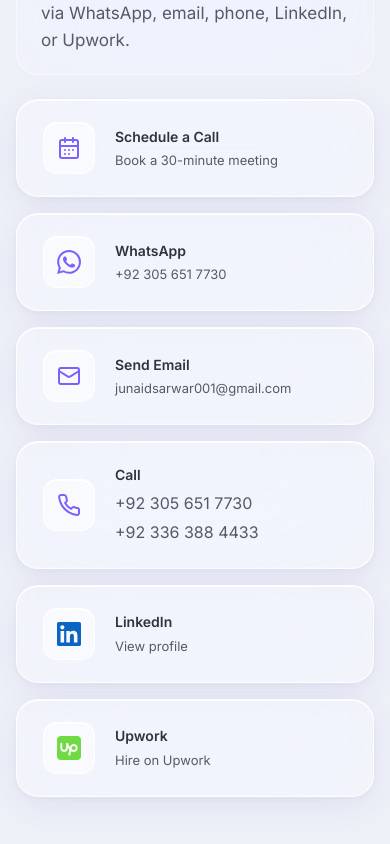
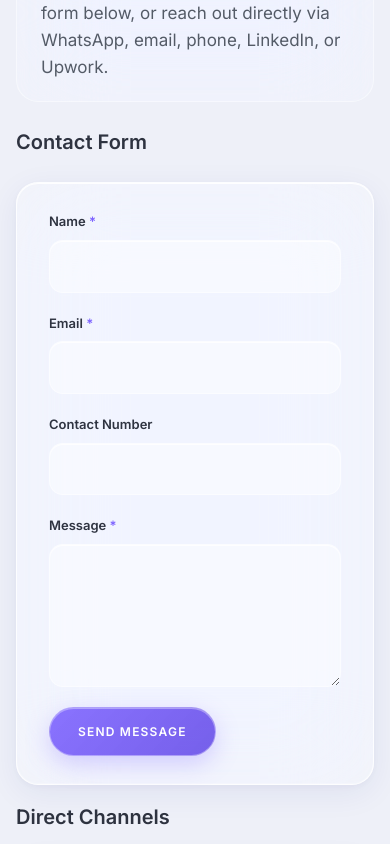
Before and after one commit to junaidsarwarpk/portfolio-website, a Next.js app: page / in a window 390 px wide. Shown: the part 7480-8324 px from the top of the page. Built offline with nearby package versions, Linux system fonts and the light colour scheme.

Commit message:
feat: add contact us form

```diff
--- a/components/Contact.tsx
+++ b/components/Contact.tsx
@@ -1,4 +1,5 @@
 import Image from "next/image";
+import ContactForm from "@/components/ContactForm";
 import { site } from "@/data/site";
 
 type ContactLinkItem = {
@@ -89,9 +90,11 @@
           Contact
         </h2>
         <p className="contact-intro">
-          Ready to collaborate on your next project? Schedule a call, or reach out
-          via WhatsApp, email, phone, LinkedIn, or Upwork.
+          Ready to collaborate on your next project? Send a message through the form
+          below, or reach out directly via WhatsApp, email, phone, LinkedIn, or Upwork.
         </p>
+        <ContactForm />
+        <h3 className="subsection-title contact-channels-title">Direct Channels</h3>
         <div className="contact-grid">
           {contactItems.map((item) =>
             item.kind === "phones" ? (
--- /dev/null
+++ b/components/ContactForm.tsx
@@ -0,0 +1,167 @@
+"use client";
+
+import { useState, type FormEvent } from "react";
+import { site } from "@/data/site";
+
+type FormStatus = "idle" | "submitting" | "success" | "error";
+
+const initialForm = {
+  name: "",
+  email: "",
+  phone: "",
+  message: "",
+};
+
+export default function ContactForm() {
+  const [form, setForm] = useState(initialForm);
+  const [status, setStatus] = useState<FormStatus>("idle");
+
+  const updateField = (field: keyof typeof initialForm, value: string) => {
+    setForm((current) => ({ ...current, [field]: value }));
+    if (status === "success" || status === "error") {
+      setStatus("idle");
+    }
+  };
+
+  const onSubmit = async (event: FormEvent<HTMLFormElement>) => {
+    event.preventDefault();
+    setStatus("submitting");
+
+    const payload: Record<string, string | object> = {
+      name: form.name.trim(),
+      email: form.email.trim(),
+      message: form.message.trim(),
+      _email: {
+        from: form.name.trim(),
+        subject: `New message from ${form.name.trim()}`,
+      },
+    };
+
+    const phone = form.phone.trim();
+    if (phone) {
+      payload.phone = phone;
+    }
+
+    try {
+      const response = await fetch(site.formspark, {
+        method: "POST",
+        headers: {
+          "Content-Type": "application/json",
+          Accept: "application/json",
+        },
+        body: JSON.stringify(payload),
+      });
+
+      if (!response.ok) {
+        throw new Error(`HTTP ${response.status}`);
+      }
+
+      setForm(initialForm);
+      setStatus("success");
+    } catch {
+      setStatus("error");
+    }
+  };
+
+  return (
+    <div className="contact-form-wrap">
+      <h3 className="subsection-title contact-form-title">Contact Form</h3>
+      <form
+        className="contact-form"
+        onSubmit={onSubmit}
+        aria-busy={status === "submitting"}
+      >
+        <div className="contact-form-grid">
+          <div className="form-field">
+            <label className="form-label" htmlFor="contact-name">
+              Name <span className="form-required">*</span>
+            </label>
+            <input
+              id="contact-name"
+              name="name"
+              type="text"
+              className="form-input"
+              value={form.name}
+              onChange={(event) => updateField("name", event.target.value)}
+              required
+              autoComplete="name"
+              disabled={status === "submitting"}
+            />
+          </div>
+
+          <div className="form-field">
+            <label className="form-label" htmlFor="contact-email">
+              Email <span className="form-required">*</span>
+            </label>
+            <input
+              id="contact-email"
+              name="email"
+              type="email"
+              className="form-input"
+              value={form.email}
+              onChange={(event) => updateField("email", event.target.value)}
+              required
+              autoComplete="email"
+              disabled={status === "submitting"}
+            />
+          </div>
+        </div>
+
+        <div className="form-field">
+          <label className="form-label" htmlFor="contact-phone">
+            Contact Number
+          </label>
+          <input
+            id="contact-phone"
+            name="phone"
+            type="tel"
+            className="form-input"
+            value={form.phone}
+            onChange={(event) => updateField("phone", event.target.value)}
+            autoComplete="tel"
+            disabled={status === "submitting"}
+          />
+        </div>
+
+        <div className="form-field">
+          <label className="form-label" htmlFor="contact-message">
+            Message <span className="form-required">*</span>
+          </label>
+          <textarea
+            id="contact-message"
+            name="message"
+            className="form-textarea"
+            rows={5}
+            value={form.message}
+            onChange={(event) => updateField("message", event.target.value)}
+            required
+            disabled={status === "submitting"}
+          />
+        </div>
+
+        <div className="contact-form-actions">
+          <button
+            type="submit"
+            className="btn btn-primary"
+            disabled={status === "submitting"}
+          >
+            {status === "submitting" ? "Sending..." : "Send Message"}
+          </button>
+
+          {status === "success" && (
+            <p className="contact-form-status contact-form-status-success" role="status">
+              Thanks for reaching out. I&apos;ll get back to you soon.
+            </p>
+          )}
+
+          {status === "error" && (
+            <p className="contact-form-status contact-form-status-error" role="alert">
+              Something went wrong. Please try again or use one of the direct channels
+              below.
+            </p>
+          )}
+        </div>
+      </form>
+    </div>
+  );
+}
--- a/components/LiquidGlassScript.tsx
+++ b/components/LiquidGlassScript.tsx
@@ -11,6 +11,7 @@
   ".experience-card",
   ".project-card",
   ".contact-intro",
+  ".contact-form",
   ".contact-card",
   ".contact-card-static",
   ".site-nav",
--- a/data/site.ts
+++ b/data/site.ts
@@ -6,6 +6,7 @@
   copyrightYear: 2026,
   linkedin: "https://www.linkedin.com/in/junaidsarwar1013",
   calendly: "https://calendly.com/junaidsarwar001/30min",
+  formspark: "https://submit-form.com/Iuddi4itM",
   social: [
     {
       label: "LinkedIn",
--- a/styles/_components.scss
+++ b/styles/_components.scss
@@ -974,6 +974,113 @@
   margin-bottom: 32px;
 }
 
+.contact-form-wrap {
+  margin-bottom: 16px;
+}
+
+.contact-form-title {
+  margin-top: 0;
+}
+
+.contact-channels-title {
+  margin-top: 0;
+}
+
+.contact-form {
+  display: flex;
+  flex-direction: column;
+  gap: 20px;
+  padding: 28px 32px;
+  border-radius: var(--radius-md);
+  background: var(--glass-bg);
+  backdrop-filter: var(--glass-blur);
+  -webkit-backdrop-filter: var(--glass-blur);
+  border: 1px solid var(--glass-border);
+  box-shadow: var(--glass-shadow);
+  @include liquid-glass-surface;
+}
+
+.contact-form-grid {
+  display: grid;
+  grid-template-columns: repeat(2, 1fr);
+  gap: 20px;
+}
+
+.form-field {
+  display: flex;
+  flex-direction: column;
+  gap: 8px;
+}
+
+.form-label {
+  font-size: 13px;
+  font-weight: 600;
+  color: var(--color-text);
+}
+
+.form-required {
+  color: var(--color-accent);
+}
+
+.form-input,
+.form-textarea {
+  width: 100%;
+  padding: 14px 16px;
+  font-size: 15px;
+  line-height: 1.5;
+  color: var(--color-text);
+  border-radius: var(--radius-sm);
+  background: var(--surface-subtle);
+  border: 1px solid var(--glass-border-soft);
+  box-shadow: inset 0 1px 0 var(--surface-inset);
+  transition: border-color 0.2s ease, box-shadow 0.2s ease;
+}
+
+.form-input::placeholder,
+.form-textarea::placeholder {
+  color: var(--color-text-muted);
+}
+
+.form-input:focus-visible,
+.form-textarea:focus-visible {
+  outline: none;
+  border-color: rgba(123, 97, 255, 0.45);
+  box-shadow:
+    inset 0 1px 0 var(--surface-inset),
+    0 0 0 3px rgba(123, 97, 255, 0.12);
+}
+
+.form-input:disabled,
+.form-textarea:disabled {
+  opacity: 0.7;
+  cursor: not-allowed;
+}
+
+.form-textarea {
+  resize: vertical;
+  min-height: 140px;
+}
+
+.contact-form-actions {
+  display: flex;
+  flex-wrap: wrap;
+  align-items: center;
+  gap: 16px;
+}
+
+.contact-form-status {
+  font-size: 14px;
+  font-weight: 500;
+}
+
+.contact-form-status-success {
+  color: #2f7a4f;
+}
+
+.contact-form-status-error {
+  color: #b42318;
+}
+
 .contact-grid {
   display: grid;
   grid-template-columns: repeat(2, 1fr);
@@ -1257,6 +1364,10 @@
     grid-template-columns: 1fr;
   }
 
+  .contact-form-grid {
+    grid-template-columns: 1fr;
+  }
+
   .contact-grid {
     grid-template-columns: 1fr;
   }
```
